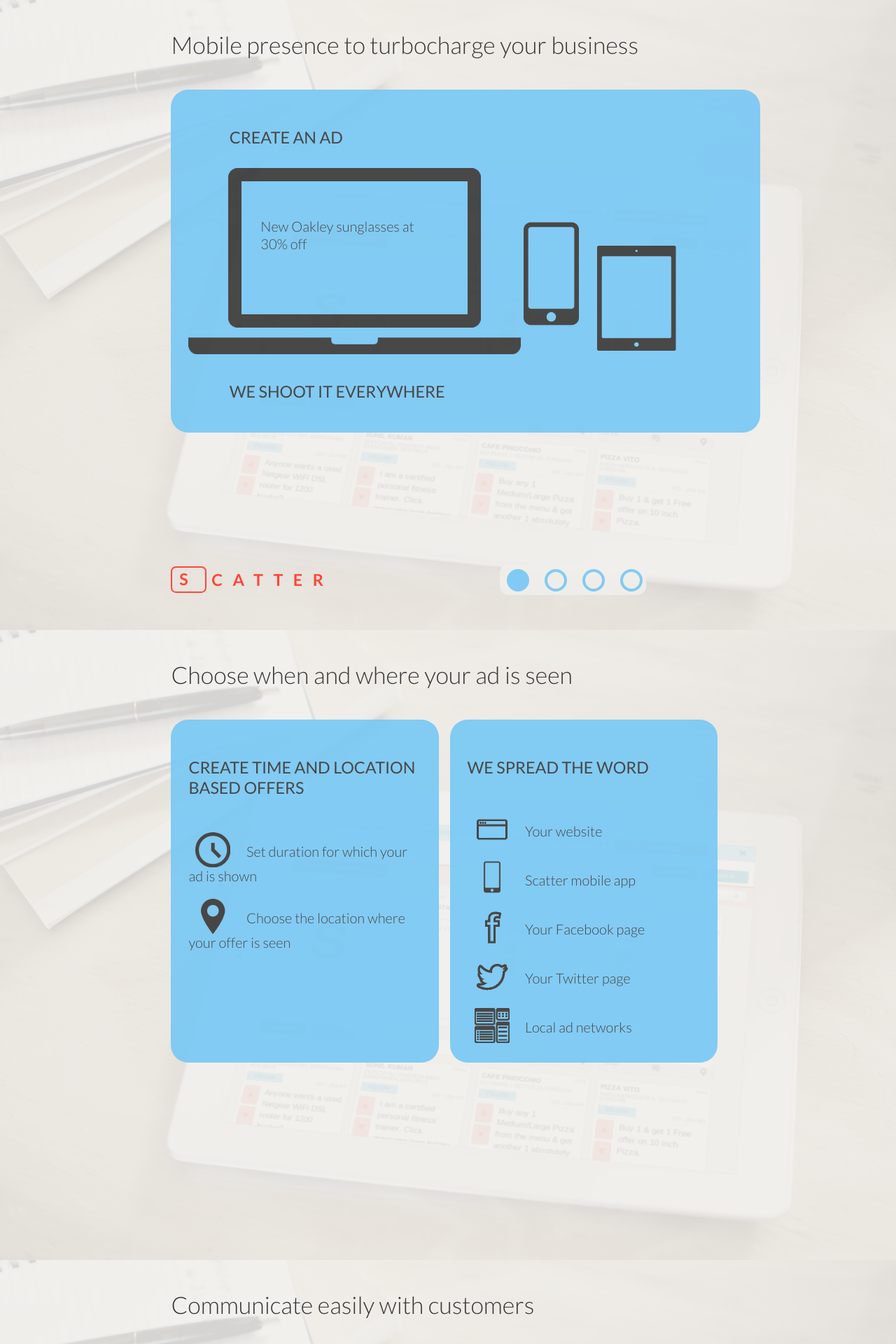
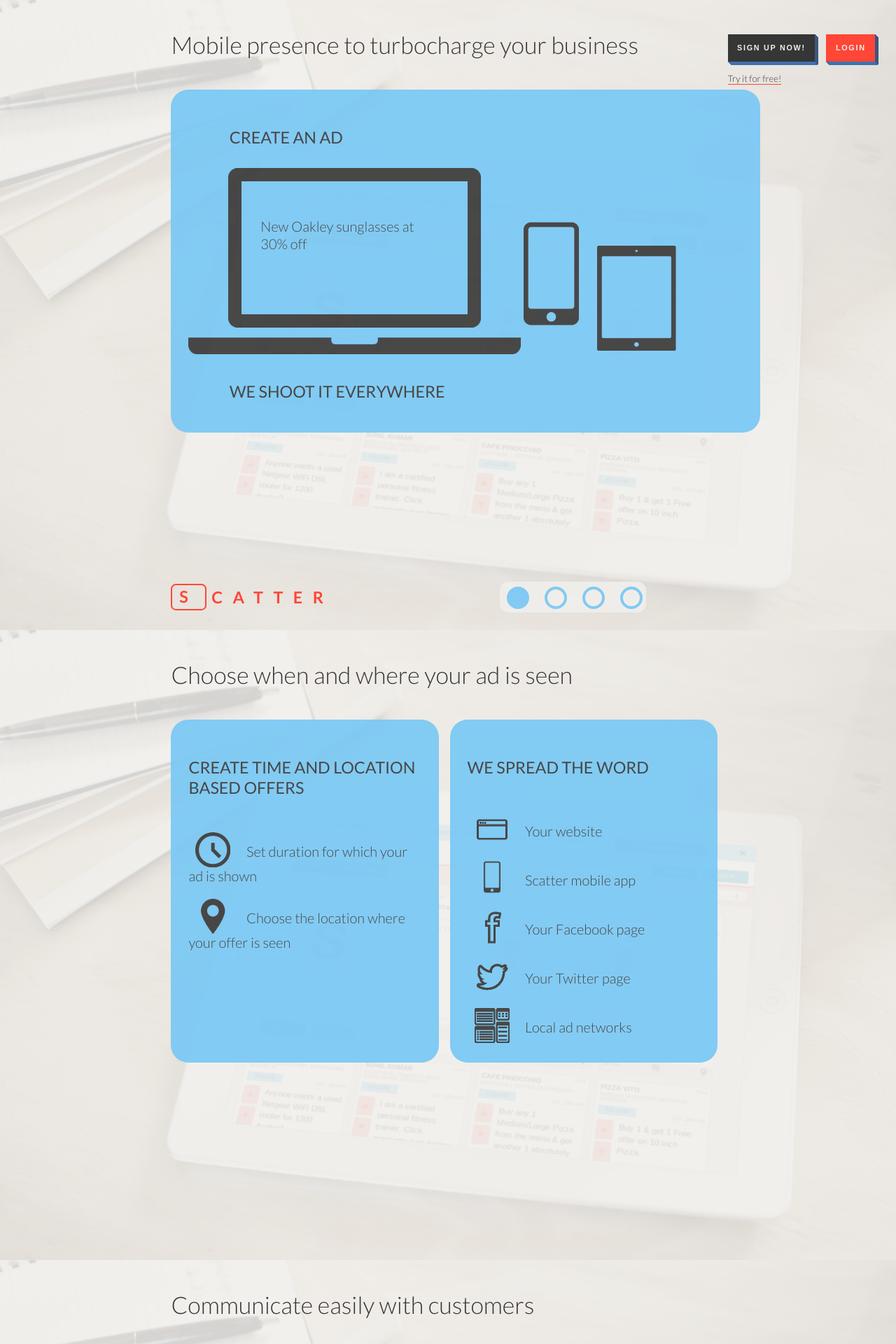
Before and after one commit to metamn/scatter, a Jekyll site: the page built from _posts/2013-08-13-business.html, in a window 1280 px wide. Shown: the top 1920 px of the page at 70% size. Built offline with Jekyll 4.4.1, drawn with Linux system fonts in a browser that asks for light colours; nearby versions of some CDN libraries.

Commit message:
Header, navigation and buttons done

```diff
--- a/_posts/2013-08-13-business.html
+++ b/_posts/2013-08-13-business.html
@@ -6,6 +6,15 @@
 
 
 <div id="content" class="business">
+
+  <form>
+    <input type="submit" value="Sign up now!">
+    <input type="submit" value="Login">
+    <p>
+      <a href="{{ site.url }}/business" title="Try it for free">Try it for free!</a>
+    </p>
+  </form>
+
   <section id="slide-1">
     <article>
       <header>
@@ -28,8 +37,8 @@
     </article>
   </section>
 
-  <!-- this slide was moved up lately -->
-  <section id="slide-3">
+
+  <section id="slide-2">
     <article>
       <header>
         <h1>Choose when and where your ad is seen</h1>
@@ -58,7 +67,7 @@
   </section>
 
 
-  <section id="slide-2">
+  <section id="slide-3">
     <article>
       <header>
         <h1>Communicate easily with customers</h1>
@@ -73,11 +82,8 @@
         <img id="buyers" src="{{ site.url }}/assets/call.png" alt="Call people">
         <h2>Talk directly to your customers</h2>
       </div>
-
     </article>
   </section>
-
-
 
 
 
--- a/assets/jquery.init.js
+++ b/assets/jquery.init.js
@@ -1,6 +1,7 @@
 $(document).ready(function() {
 
   // Typer
+
   $(function () {
     $('[data-typer-targets]').typer();
   });
@@ -13,7 +14,7 @@
   // Scrolling on the business page
 
   $('.business #header nav li').click(function() {
-    var index = $(this).index() + 1;
+    var index = $(this).index() + 2;
 
     var slide = $('.business section:nth-child(' + index + ')');
     $("html, body").animate({ scrollTop: slide.offset().top }, "slow");
--- a/assets/print.css
+++ b/assets/print.css
@@ -99,9 +99,11 @@
 @media only screen and (max-width: 766px) { body .container #content section#features, body .container #content section#testimonials { height: 220%; }
   body .container #content section#features article, body .container #content section#testimonials article { width: 80.902%; margin-left: 9.549%; } }
 
+body.business .container #header { bottom: 1.25em; }
 body.business .container #header h1, body.business .container #header nav { width: auto; float: left; }
 body.business .container #header h1 { margin-left: 0; margin-top: 0.3125em; }
 body.business .container #header nav { margin-left: 30%; display: block; }
+body.business .container form { width: auto; position: fixed; right: 1.25em; float: right; margin-top: 3.75em; z-index: 2; }
 
 body { background: #f0efeb; color: #363636; }
 body .container a { color: #ff4637; text-decoration: none; }
@@ -181,12 +183,13 @@
 body.business .container #header nav ul li { padding-right: 1.25em; cursor: pointer; }
 body.business .container #header nav ul li:after { content: ''; position: absolute; width: 24px; height: 24px; border-radius: 50%; border: 4px solid #77c8f5; }
 body.business .container #header nav ul li:hover:after, body.business .container #header nav ul li.active:after { background: #77c8f5; }
-body.business .container form { font-size: smaller; }
-body.business .container form input { font-size: small; }
+body.business .container form { font-size: small; }
+body.business .container form input { font-size: smaller; }
 body.business .container form input:last-of-type { background: #ff4637; color: #f0efeb; text-transform: uppercase; font-weight: 700; letter-spacing: 0.15625em; padding: 1.25em; margin-right: 1.25em; -webkit-box-shadow: 1px 0px #3a587f, 0px 1px #4171ae, 2px 1px #3a587f, 1px 2px #4171ae, 3px 2px #3a587f, 2px 3px #4171ae, 4px 3px #3a587f, 3px 4px #4171ae, 5px 4px #3a587f, 4px 5px #4171ae; -moz-box-shadow: 1px 0px #3a587f, 0px 1px #4171ae, 2px 1px #3a587f, 1px 2px #4171ae, 3px 2px #3a587f, 2px 3px #4171ae, 4px 3px #3a587f, 3px 4px #4171ae, 5px 4px #3a587f, 4px 5px #4171ae; box-shadow: 1px 0px #3a587f, 0px 1px #4171ae, 2px 1px #3a587f, 1px 2px #4171ae, 3px 2px #3a587f, 2px 3px #4171ae, 4px 3px #3a587f, 3px 4px #4171ae, 5px 4px #3a587f, 4px 5px #4171ae; }
 body.business .container form input:last-of-type:hover, body.business .container form input:last-of-type:focus, body.business .container form input:last-of-type.hover, body.business .container form input:last-of-type.focus { transform: translate(2px, 2px); -webkit-box-shadow: 1px 0px #3a587f, 0px 1px #4171ae, 2px 1px #3a587f, 1px 2px #4171ae, 3px 2px #3a587f, 2px 3px #4171ae, 4px 3px #3a587f, 3px 4px #4171ae; -moz-box-shadow: 1px 0px #3a587f, 0px 1px #4171ae, 2px 1px #3a587f, 1px 2px #4171ae, 3px 2px #3a587f, 2px 3px #4171ae, 4px 3px #3a587f, 3px 4px #4171ae; box-shadow: 1px 0px #3a587f, 0px 1px #4171ae, 2px 1px #3a587f, 1px 2px #4171ae, 3px 2px #3a587f, 2px 3px #4171ae, 4px 3px #3a587f, 3px 4px #4171ae; }
 body.business .container form input:last-of-type:active, body.business .container form input:last-of-type.active { transform: translate(4px, 4px); -webkit-box-shadow: 1px 0px #3a587f, 0px 1px #4171ae, 2px 1px #3a587f, 1px 2px #4171ae; -moz-box-shadow: 1px 0px #3a587f, 0px 1px #4171ae, 2px 1px #3a587f, 1px 2px #4171ae; box-shadow: 1px 0px #3a587f, 0px 1px #4171ae, 2px 1px #3a587f, 1px 2px #4171ae; }
 @media only screen and (max-width: 766px) { body.business .container form input:last-of-type { padding: 0.625em; margin: 0.3125em 0; font-weight: 400; letter-spacing: 1px; text-transform: none; display: block; } }
+body.business .container form p { margin-top: 1.25em; }
 body.business .container #content section { background-image: url(/assets/tablet-with-scatter.png); }
 body.business .container #content section div { width: 42%; margin-right: 2%; margin-bottom: 2%; height: 22em; display: inline-block; float: left; padding: 1.25em; background: #77c8f5; opacity: .9; -webkit-border-radius: 1.25em; -moz-border-radius: 1.25em; -ms-border-radius: 1.25em; -o-border-radius: 1.25em; border-radius: 1.25em; }
 @media only screen and (min-width: 1401px) { body.business .container #content section div { height: 30em; } }
@@ -203,19 +206,19 @@
 body.business .container #content section#slide-1 div p#p1 { top: -10em; width: 30%; left: 13%; height: 2.5em; }
 body.business .container #content section#slide-1 div p#p2 { font-size: 0.625em; top: -18em; left: 62%; width: 7%; }
 body.business .container #content section#slide-1 div p#p3 { font-size: small; top: -20em; left: 75%; width: 8%; }
-body.business .container #content section#slide-2 div { text-align: center; }
-body.business .container #content section#slide-2 div:first-of-type img { width: 70%; box-shadow: 0 10px 25px -10px rgba(0, 0, 0, 0.698), 0 1px rgba(0, 0, 0, 0.1), 0 0 4px rgba(0, 0, 0, 0.1) inset; }
-body.business .container #content section#slide-2 div:last-of-type img { margin-bottom: 1.25em; }
-body.business .container #content section#slide-3 div ul { list-style: none; margin: 0; }
-body.business .container #content section#slide-3 div ul li { margin-bottom: 0; }
-body.business .container #content section#slide-3 div ul li:before { position: relative; top: 15px; text-align: center; padding: 5px; width: 60px; height: 60px; display: inline-block; margin-right: 0.625em; }
-body.business .container #content section#slide-3 div#offer ul li:nth-of-type(1):before { content: url(/assets/clock.png); }
-body.business .container #content section#slide-3 div#offer ul li:nth-of-type(2):before { content: url(/assets/location.png); }
-body.business .container #content section#slide-3 div#spread ul li:nth-of-type(1):before { content: url(/assets/browser.png); }
-body.business .container #content section#slide-3 div#spread ul li:nth-of-type(2):before { content: url(/assets/smartphone-icon.png); }
-body.business .container #content section#slide-3 div#spread ul li:nth-of-type(3):before { content: url(/assets/facebook.png); }
-body.business .container #content section#slide-3 div#spread ul li:nth-of-type(4):before { content: url(/assets/twitter.png); }
-body.business .container #content section#slide-3 div#spread ul li:nth-of-type(5):before { content: url(/assets/portals.png); }
+body.business .container #content section#slide-2 div ul { list-style: none; margin: 0; }
+body.business .container #content section#slide-2 div ul li { margin-bottom: 0; }
+body.business .container #content section#slide-2 div ul li:before { position: relative; top: 15px; text-align: center; padding: 5px; width: 60px; height: 60px; display: inline-block; margin-right: 0.625em; }
+body.business .container #content section#slide-2 div#offer ul li:nth-of-type(1):before { content: url(/assets/clock.png); }
+body.business .container #content section#slide-2 div#offer ul li:nth-of-type(2):before { content: url(/assets/location.png); }
+body.business .container #content section#slide-2 div#spread ul li:nth-of-type(1):before { content: url(/assets/browser.png); }
+body.business .container #content section#slide-2 div#spread ul li:nth-of-type(2):before { content: url(/assets/smartphone-icon.png); }
+body.business .container #content section#slide-2 div#spread ul li:nth-of-type(3):before { content: url(/assets/facebook.png); }
+body.business .container #content section#slide-2 div#spread ul li:nth-of-type(4):before { content: url(/assets/twitter.png); }
+body.business .container #content section#slide-2 div#spread ul li:nth-of-type(5):before { content: url(/assets/portals.png); }
+body.business .container #content section#slide-3 div { text-align: center; }
+body.business .container #content section#slide-3 div:first-of-type img { width: 70%; box-shadow: 0 10px 25px -10px rgba(0, 0, 0, 0.698), 0 1px rgba(0, 0, 0, 0.1), 0 0 4px rgba(0, 0, 0, 0.1) inset; }
+body.business .container #content section#slide-3 div:last-of-type img { margin-bottom: 1.25em; }
 body.business .container #content section#slide-4 div { width: 100%; }
 body.business .container #content section#slide-4 div img { width: 60%; float: left; }
 body.business .container #content section#slide-4 div ul { width: 30%; margin-left: 5%; float: left; list-style: none; }
--- a/assets/screen.css
+++ b/assets/screen.css
@@ -99,9 +99,11 @@
 @media only screen and (max-width: 766px) { body .container #content section#features, body .container #content section#testimonials { height: 220%; }
   body .container #content section#features article, body .container #content section#testimonials article { width: 80.902%; margin-left: 9.549%; } }
 
+body.business .container #header { bottom: 1.25em; }
 body.business .container #header h1, body.business .container #header nav { width: auto; float: left; }
 body.business .container #header h1 { margin-left: 0; margin-top: 0.3125em; }
 body.business .container #header nav { margin-left: 30%; display: block; }
+body.business .container form { width: auto; position: fixed; right: 1.25em; float: right; margin-top: 3.75em; z-index: 2; }
 
 body { background: #f0efeb; color: #363636; }
 body .container a { color: #ff4637; text-decoration: none; }
@@ -181,12 +183,13 @@
 body.business .container #header nav ul li { padding-right: 1.25em; cursor: pointer; }
 body.business .container #header nav ul li:after { content: ''; position: absolute; width: 24px; height: 24px; border-radius: 50%; border: 4px solid #77c8f5; }
 body.business .container #header nav ul li:hover:after, body.business .container #header nav ul li.active:after { background: #77c8f5; }
-body.business .container form { font-size: smaller; }
-body.business .container form input { font-size: small; }
+body.business .container form { font-size: small; }
+body.business .container form input { font-size: smaller; }
 body.business .container form input:last-of-type { background: #ff4637; color: #f0efeb; text-transform: uppercase; font-weight: 700; letter-spacing: 0.15625em; padding: 1.25em; margin-right: 1.25em; -webkit-box-shadow: 1px 0px #3a587f, 0px 1px #4171ae, 2px 1px #3a587f, 1px 2px #4171ae, 3px 2px #3a587f, 2px 3px #4171ae, 4px 3px #3a587f, 3px 4px #4171ae, 5px 4px #3a587f, 4px 5px #4171ae; -moz-box-shadow: 1px 0px #3a587f, 0px 1px #4171ae, 2px 1px #3a587f, 1px 2px #4171ae, 3px 2px #3a587f, 2px 3px #4171ae, 4px 3px #3a587f, 3px 4px #4171ae, 5px 4px #3a587f, 4px 5px #4171ae; box-shadow: 1px 0px #3a587f, 0px 1px #4171ae, 2px 1px #3a587f, 1px 2px #4171ae, 3px 2px #3a587f, 2px 3px #4171ae, 4px 3px #3a587f, 3px 4px #4171ae, 5px 4px #3a587f, 4px 5px #4171ae; }
 body.business .container form input:last-of-type:hover, body.business .container form input:last-of-type:focus, body.business .container form input:last-of-type.hover, body.business .container form input:last-of-type.focus { transform: translate(2px, 2px); -webkit-box-shadow: 1px 0px #3a587f, 0px 1px #4171ae, 2px 1px #3a587f, 1px 2px #4171ae, 3px 2px #3a587f, 2px 3px #4171ae, 4px 3px #3a587f, 3px 4px #4171ae; -moz-box-shadow: 1px 0px #3a587f, 0px 1px #4171ae, 2px 1px #3a587f, 1px 2px #4171ae, 3px 2px #3a587f, 2px 3px #4171ae, 4px 3px #3a587f, 3px 4px #4171ae; box-shadow: 1px 0px #3a587f, 0px 1px #4171ae, 2px 1px #3a587f, 1px 2px #4171ae, 3px 2px #3a587f, 2px 3px #4171ae, 4px 3px #3a587f, 3px 4px #4171ae; }
 body.business .container form input:last-of-type:active, body.business .container form input:last-of-type.active { transform: translate(4px, 4px); -webkit-box-shadow: 1px 0px #3a587f, 0px 1px #4171ae, 2px 1px #3a587f, 1px 2px #4171ae; -moz-box-shadow: 1px 0px #3a587f, 0px 1px #4171ae, 2px 1px #3a587f, 1px 2px #4171ae; box-shadow: 1px 0px #3a587f, 0px 1px #4171ae, 2px 1px #3a587f, 1px 2px #4171ae; }
 @media only screen and (max-width: 766px) { body.business .container form input:last-of-type { padding: 0.625em; margin: 0.3125em 0; font-weight: 400; letter-spacing: 1px; text-transform: none; display: block; } }
+body.business .container form p { margin-top: 1.25em; }
 body.business .container #content section { background-image: url(/assets/tablet-with-scatter.png); }
 body.business .container #content section div { width: 42%; margin-right: 2%; margin-bottom: 2%; height: 22em; display: inline-block; float: left; padding: 1.25em; background: #77c8f5; opacity: .9; -webkit-border-radius: 1.25em; -moz-border-radius: 1.25em; -ms-border-radius: 1.25em; -o-border-radius: 1.25em; border-radius: 1.25em; }
 @media only screen and (min-width: 1401px) { body.business .container #content section div { height: 30em; } }
@@ -203,19 +206,19 @@
 body.business .container #content section#slide-1 div p#p1 { top: -10em; width: 30%; left: 13%; height: 2.5em; }
 body.business .container #content section#slide-1 div p#p2 { font-size: 0.625em; top: -18em; left: 62%; width: 7%; }
 body.business .container #content section#slide-1 div p#p3 { font-size: small; top: -20em; left: 75%; width: 8%; }
-body.business .container #content section#slide-2 div { text-align: center; }
-body.business .container #content section#slide-2 div:first-of-type img { width: 70%; box-shadow: 0 10px 25px -10px rgba(0, 0, 0, 0.698), 0 1px rgba(0, 0, 0, 0.1), 0 0 4px rgba(0, 0, 0, 0.1) inset; }
-body.business .container #content section#slide-2 div:last-of-type img { margin-bottom: 1.25em; }
-body.business .container #content section#slide-3 div ul { list-style: none; margin: 0; }
-body.business .container #content section#slide-3 div ul li { margin-bottom: 0; }
-body.business .container #content section#slide-3 div ul li:before { position: relative; top: 15px; text-align: center; padding: 5px; width: 60px; height: 60px; display: inline-block; margin-right: 0.625em; }
-body.business .container #content section#slide-3 div#offer ul li:nth-of-type(1):before { content: url(/assets/clock.png); }
-body.business .container #content section#slide-3 div#offer ul li:nth-of-type(2):before { content: url(/assets/location.png); }
-body.business .container #content section#slide-3 div#spread ul li:nth-of-type(1):before { content: url(/assets/browser.png); }
-body.business .container #content section#slide-3 div#spread ul li:nth-of-type(2):before { content: url(/assets/smartphone-icon.png); }
-body.business .container #content section#slide-3 div#spread ul li:nth-of-type(3):before { content: url(/assets/facebook.png); }
-body.business .container #content section#slide-3 div#spread ul li:nth-of-type(4):before { content: url(/assets/twitter.png); }
-body.business .container #content section#slide-3 div#spread ul li:nth-of-type(5):before { content: url(/assets/portals.png); }
+body.business .container #content section#slide-2 div ul { list-style: none; margin: 0; }
+body.business .container #content section#slide-2 div ul li { margin-bottom: 0; }
+body.business .container #content section#slide-2 div ul li:before { position: relative; top: 15px; text-align: center; padding: 5px; width: 60px; height: 60px; display: inline-block; margin-right: 0.625em; }
+body.business .container #content section#slide-2 div#offer ul li:nth-of-type(1):before { content: url(/assets/clock.png); }
+body.business .container #content section#slide-2 div#offer ul li:nth-of-type(2):before { content: url(/assets/location.png); }
+body.business .container #content section#slide-2 div#spread ul li:nth-of-type(1):before { content: url(/assets/browser.png); }
+body.business .container #content section#slide-2 div#spread ul li:nth-of-type(2):before { content: url(/assets/smartphone-icon.png); }
+body.business .container #content section#slide-2 div#spread ul li:nth-of-type(3):before { content: url(/assets/facebook.png); }
+body.business .container #content section#slide-2 div#spread ul li:nth-of-type(4):before { content: url(/assets/twitter.png); }
+body.business .container #content section#slide-2 div#spread ul li:nth-of-type(5):before { content: url(/assets/portals.png); }
+body.business .container #content section#slide-3 div { text-align: center; }
+body.business .container #content section#slide-3 div:first-of-type img { width: 70%; box-shadow: 0 10px 25px -10px rgba(0, 0, 0, 0.698), 0 1px rgba(0, 0, 0, 0.1), 0 0 4px rgba(0, 0, 0, 0.1) inset; }
+body.business .container #content section#slide-3 div:last-of-type img { margin-bottom: 1.25em; }
 body.business .container #content section#slide-4 div { width: 100%; }
 body.business .container #content section#slide-4 div img { width: 60%; float: left; }
 body.business .container #content section#slide-4 div ul { width: 30%; margin-left: 5%; float: left; list-style: none; }
```
Also changed, not shown: assets/layout.scss (+13 -5 lines), assets/theme.scss (+27 -21 lines), 6 other files.
